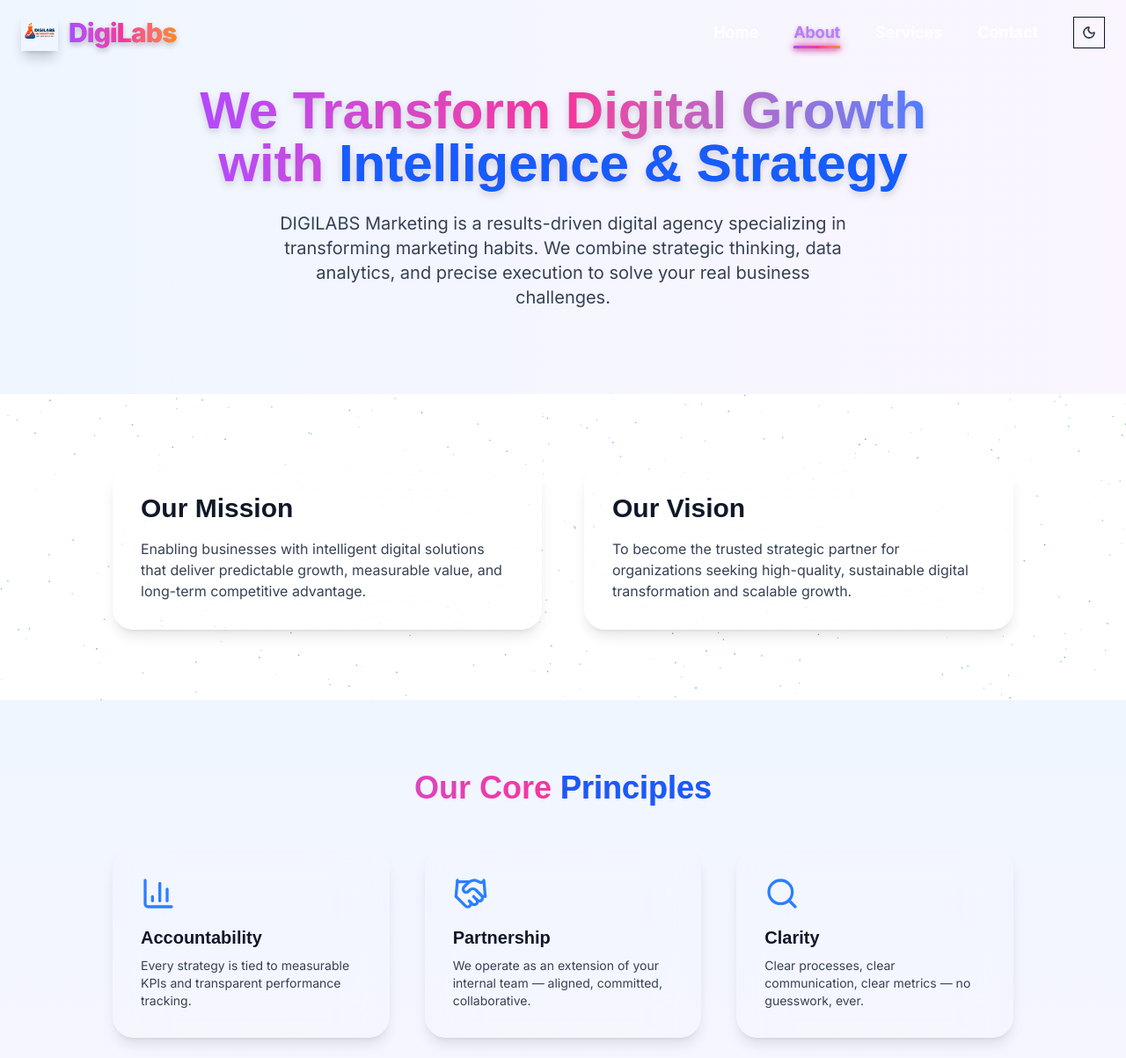
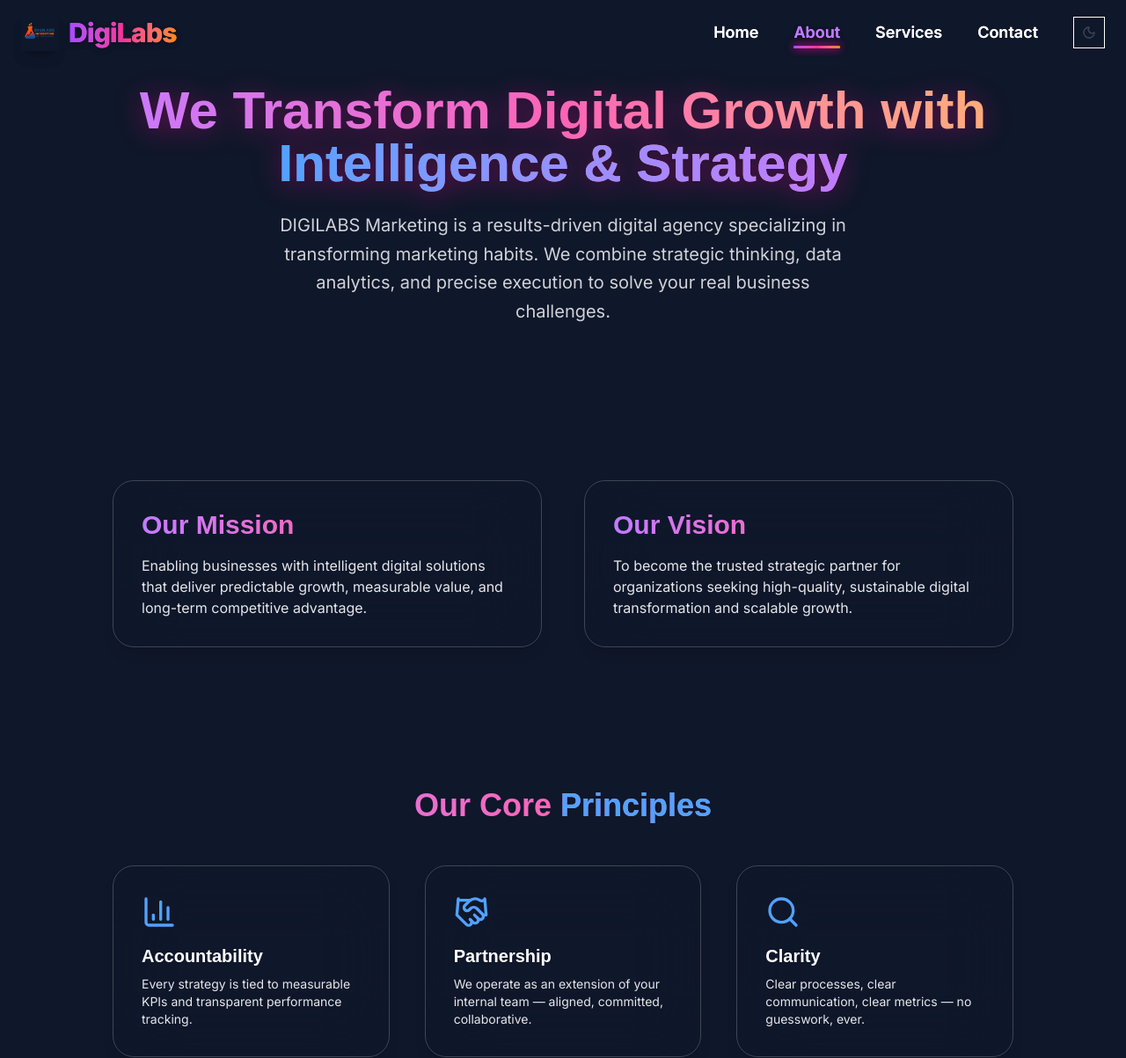
Before and after one commit to Dharanish-2006/DigiLabs, a Next.js app: page /about in a window 1280 px wide. Shown: the top 1203 px of the page at 88% size. Built offline with nearby package versions, Linux system fonts and the light colour scheme.

Commit message:
Update page.tsx

```diff
--- a/app/about/page.tsx
+++ b/app/about/page.tsx
@@ -6,37 +6,38 @@ import Navbar from "@/components/Navbar";
 
 export default function AboutPage() {
   return (
-    <main className="text-gray-900 dark:text-gray-100">
+    <main className="text-white bg-[#0F172A] dark:bg-gray-950 relative overflow-hidden">
+
+      {/* 🔵 Background Glows */}
+      <div className="absolute inset-0 -z-10 overflow-hidden">
+        <div className="absolute top-[-10%] left-[-10%] w-[400px] h-[400px] bg-purple-600/30 blur-[120px] rounded-full"></div>
+        <div className="absolute bottom-[-10%] right-[-10%] w-[400px] h-[400px] bg-pink-500/30 blur-[130px] rounded-full"></div>
+        <div className="absolute top-[30%] left-[50%] w-[350px] h-[350px] bg-blue-500/20 blur-[110px] rounded-full"></div>
+      </div>
+
       <Navbar />
 
-      {/* Hero Section */}
-      <section className="relative overflow-hidden py-24 px-6 md:px-16 bg-gradient-to-r from-blue-50 to-purple-50 dark:from-gray-900 dark:to-gray-800">
-        {/* Background Glow */}
-        <div className="absolute inset-0 -z-10">
-          <div className="absolute top-[-20%] left-[-10%] w-[400px] h-[400px] bg-purple-500/20 blur-[120px] rounded-full"></div>
-          <div className="absolute bottom-[-20%] right-[-10%] w-[400px] h-[400px] bg-pink-500/20 blur-[130px] rounded-full"></div>
-        </div>
-
+      {/* Hero-style Heading */}
+      <section className="py-24 px-6 md:px-16 text-center">
         <motion.div
           initial={{ opacity: 0, y: 40 }}
           animate={{ opacity: 1, y: 0 }}
-          transition={{ duration: 0.7 }}
-          className="max-w-4xl mx-auto text-center"
+          transition={{ duration: 0.8 }}
         >
-          <h1 className="text-4xl md:text-6xl font-extrabold mb-6 bg-gradient-to-r from-purple-500 via-pink-500 to-blue-500 text-transparent bg-clip-text drop-shadow-lg">
-            We Transform Digital Growth with{" "}
-            <span className="text-blue-600 dark:text-blue-400">Intelligence & Strategy</span>
+          <h1 className="text-4xl md:text-6xl font-extrabold mb-6 bg-gradient-to-r from-purple-400 via-pink-400 to-orange-300 text-transparent bg-clip-text drop-shadow-[0_4px_15px_rgba(255,0,150,0.4)]">
+            We Transform Digital Growth with <br />
+            <span className="bg-gradient-to-r from-blue-400 to-purple-400 text-transparent bg-clip-text">
+              Intelligence & Strategy
+            </span>
           </h1>
 
-          <p className="text-lg md:text-xl text-gray-700 dark:text-gray-300 max-w-2xl mx-auto">
-            DIGILABS Marketing is a results-driven digital agency specializing in transforming
-            marketing habits. We combine strategic thinking, data analytics, and precise execution
-            to solve your real business challenges.
+          <p className="mt-6 text-lg md:text-xl text-gray-200/90 max-w-2xl mx-auto leading-relaxed">
+            DIGILABS Marketing is a results-driven digital agency specializing in transforming marketing habits. We combine strategic thinking, data analytics, and precise execution to solve your real business challenges.
           </p>
         </motion.div>
       </section>
 
-      {/* Mission + Vision */}
+      {/* Mission + Vision Glass Cards */}
       <section className="py-20 px-6 md:px-16 max-w-6xl mx-auto grid md:grid-cols-2 gap-12">
         {[
           {
@@ -54,51 +55,52 @@ export default function AboutPage() {
             key={i}
             initial={{ opacity: 0, x: parseInt(item.from) }}
             whileInView={{ opacity: 1, x: 0 }}
-            transition={{ duration: 0.6, delay: i * 0.1 }}
+            transition={{ duration: 0.7, delay: i * 0.1 }}
             viewport={{ once: true }}
-            className="bg-gradient-to-tr from-white/20 to-white/5 dark:from-gray-800/20 dark:to-gray-900/10 p-8 rounded-3xl backdrop-blur-2xl shadow-lg"
+            className="bg-white/10 dark:bg-gray-900/20 backdrop-blur-2xl border border-white/20 dark:border-white/10 rounded-3xl p-8 shadow-lg hover:shadow-2xl transition-all"
           >
-            <h2 className="text-3xl font-bold mb-4">{item.title}</h2>
-            <p className="text-gray-700 dark:text-gray-300">{item.text}</p>
+            <h2 className="text-3xl font-bold mb-4 bg-gradient-to-r from-purple-400 via-pink-400 to-blue-400 text-transparent bg-clip-text">
+              {item.title}
+            </h2>
+            <p className="text-gray-200">{item.text}</p>
           </motion.div>
         ))}
       </section>
 
       {/* Core Principles */}
-      <section className="py-20 relative bg-gradient-to-b from-blue-50 to-purple-50 dark:from-gray-900 dark:to-gray-800">
-        {/* Neon Glow Circles */}
+      <section className="py-20 relative">
         <div className="absolute -top-16 left-0 w-72 h-72 bg-pink-500/10 blur-[120px] rounded-full -z-10"></div>
         <div className="absolute -bottom-16 right-0 w-72 h-72 bg-purple-500/10 blur-[120px] rounded-full -z-10"></div>
 
         <div className="max-w-6xl mx-auto px-6 md:px-16">
-          <h2 className="text-3xl md:text-4xl font-bold text-center mb-12 bg-gradient-to-r from-purple-500 via-pink-500 to-blue-500 text-transparent bg-clip-text">
-            Our Core <span className="text-blue-600 dark:text-blue-400">Principles</span>
+          <h2 className="text-3xl md:text-4xl font-bold text-center mb-12 bg-gradient-to-r from-purple-400 via-pink-400 to-blue-400 text-transparent bg-clip-text">
+            Our Core <span className="text-blue-400">Principles</span>
           </h2>
 
           <div className="grid sm:grid-cols-2 lg:grid-cols-3 gap-10">
             {[
               {
-                icon: <BarChart3 className="w-10 h-10 text-blue-500" />,
+                icon: <BarChart3 className="w-10 h-10 text-blue-400" />,
                 title: "Accountability",
                 desc: "Every strategy is tied to measurable KPIs and transparent performance tracking.",
               },
               {
-                icon: <Handshake className="w-10 h-10 text-blue-500" />,
+                icon: <Handshake className="w-10 h-10 text-blue-400" />,
                 title: "Partnership",
                 desc: "We operate as an extension of your internal team — aligned, committed, collaborative.",
               },
               {
-                icon: <Search className="w-10 h-10 text-blue-500" />,
+                icon: <Search className="w-10 h-10 text-blue-400" />,
                 title: "Clarity",
                 desc: "Clear processes, clear communication, clear metrics — no guesswork, ever.",
               },
               {
-                icon: <Puzzle className="w-10 h-10 text-blue-500" />,
+                icon: <Puzzle className="w-10 h-10 text-blue-400" />,
                 title: "Strategy First",
                 desc: "We prioritize thoughtful planning before execution for maximum efficiency.",
               },
               {
-                icon: <TrendingUp className="w-10 h-10 text-blue-500" />,
+                icon: <TrendingUp className="w-10 h-10 text-blue-400" />,
                 title: "Long-Term Value",
                 desc: "Sustainable, compounding growth over short-term vanity metrics.",
               },
@@ -109,11 +111,11 @@ export default function AboutPage() {
                 whileInView={{ opacity: 1, y: 0 }}
                 transition={{ duration: 0.5, delay: i * 0.1 }}
                 viewport={{ once: true }}
-                className="bg-white/20 dark:bg-gray-800/30 backdrop-blur-xl p-8 rounded-3xl shadow-lg hover:shadow-2xl transition-all"
+                className="bg-white/10 dark:bg-gray-900/20 backdrop-blur-2xl border border-white/20 dark:border-white/10 p-8 rounded-3xl shadow-lg hover:shadow-2xl transition-all"
               >
                 <div className="mb-4">{item.icon}</div>
                 <h3 className="text-xl font-semibold mb-2">{item.title}</h3>
-                <p className="text-gray-700 dark:text-gray-300 text-sm">{item.desc}</p>
+                <p className="text-gray-200 text-sm">{item.desc}</p>
               </motion.div>
             ))}
           </div>
@@ -121,7 +123,7 @@ export default function AboutPage() {
       </section>
 
       {/* Final CTA */}
-      <section className="py-20 px-6 md:px-16 text-center bg-gradient-to-r from-purple-50 to-pink-50 dark:from-gray-900 dark:to-gray-800">
+      <section className="py-20 px-6 md:px-16 text-center">
         <motion.div
           initial={{ opacity: 0, y: 30 }}
           whileInView={{ opacity: 1, y: 0 }}
@@ -129,12 +131,12 @@ export default function AboutPage() {
           viewport={{ once: true }}
           className="max-w-3xl mx-auto"
         >
-          <h2 className="text-3xl md:text-4xl font-bold mb-4 bg-gradient-to-r from-purple-500 via-pink-500 to-blue-500 text-transparent bg-clip-text">
+          <h2 className="text-3xl md:text-4xl font-bold mb-4 bg-gradient-to-r from-purple-400 via-pink-400 to-blue-400 text-transparent bg-clip-text">
             We Don’t Just Market —{" "}
-            <span className="text-blue-600 dark:text-blue-400">We Build Business Outcomes</span>
+            <span className="text-blue-400">We Build Business Outcomes</span>
           </h2>
 
-          <p className="text-gray-700 dark:text-gray-300 mb-8">
+          <p className="text-gray-200 mb-8">
             We operate with a business-first mindset — focused on outcomes,
             efficiency, and alignment with your organizational goals.
           </p>
@@ -147,6 +149,7 @@ export default function AboutPage() {
           </a>
         </motion.div>
       </section>
+
     </main>
   );
 }
```
